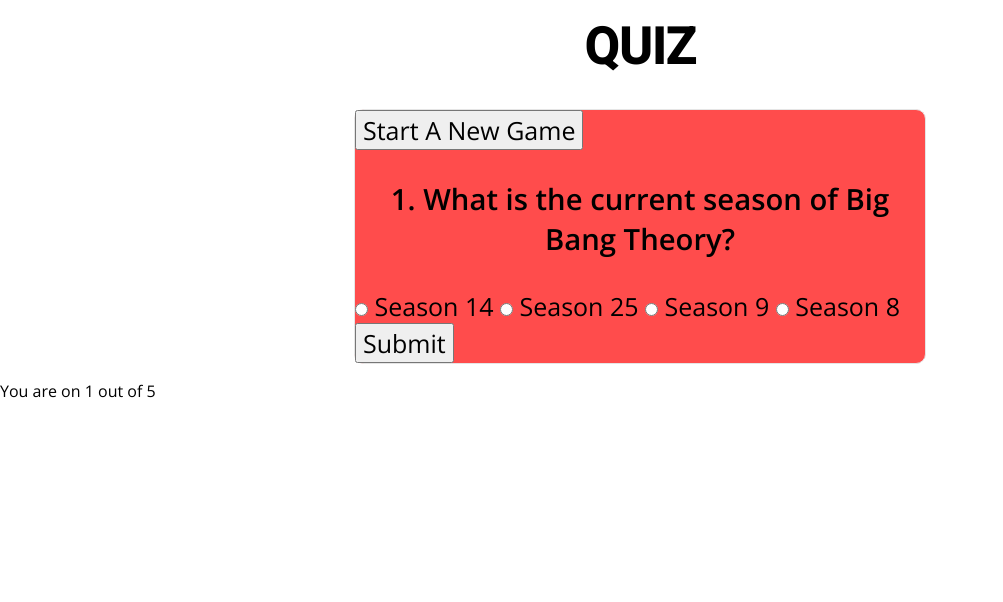
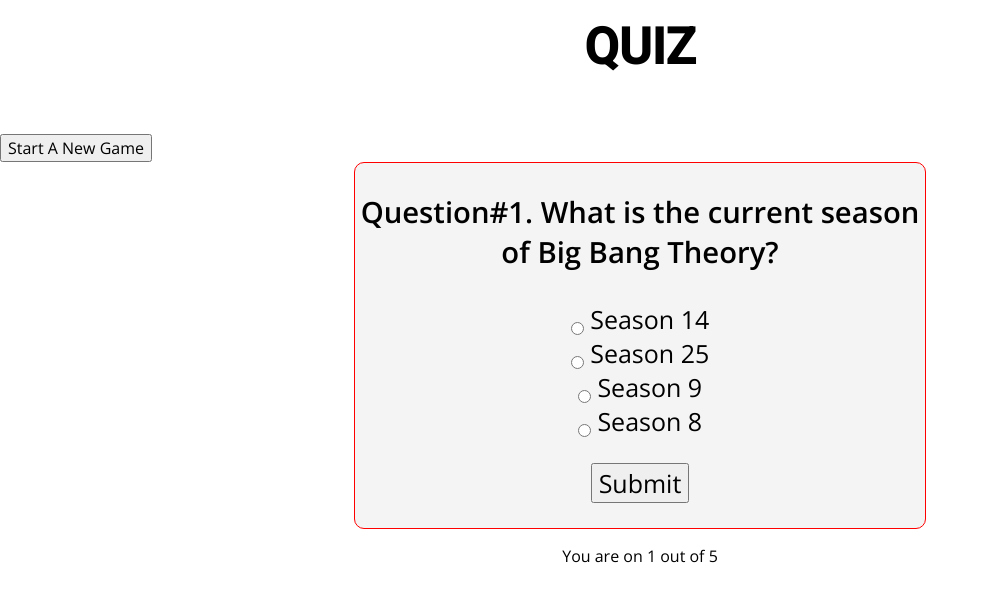
Before and after one commit to remekoh/Quiz-App, a plain HTML site: page index.html in a window 1280 px wide. Shown: the part 178-780 px from the top of the page, without its empty margins (0-1003 px from the left). Drawn offline with nearby package versions, Linux system fonts and the light colour scheme; a web font is replaced by a local one.

Commit message:
Fixed Styles

```diff
--- a/css/styles.css
+++ b/css/styles.css
@@ -26,18 +26,47 @@
 }
 
 .quiz-area{
-	background-color: rgba(255,0,0,0.7);
+	position: relative;
+  display: block;
+	background-color: rgba(239,239,239,0.7);
 	max-width: 570px;
 	margin: 0 auto;
+	font-size: 25px;
+	border: 1px solid #ff0000;
+	text-align: center;
 	border-radius: 10px;
-	font-size: 25px;
-	border: 1px solid #e5e5e5;
-}
-
-.quiz-area h3 {
-	text-align: center;
 }
 
 .quiz-area input {
 	padding-left: 25px;
 }
+
+.start-game {
+	margin-top: 25px;
+}
+
+label {
+  display: block;
+  padding-left: 15px;
+  text-indent: -15px;
+}
+
+input {
+  width: 13px;
+  height: 13px;
+  padding: 0;
+  margin:0;
+  vertical-align: bottom;
+  position: relative;
+  top: -1px;
+  *overflow: hidden;
+  text-align: justify;
+}
+
+.button-space {
+	margin: 25px 0;
+}
+
+footer{
+	text-align: center;
+}
--- a/index.html
+++ b/index.html
@@ -13,8 +13,8 @@
 				<img src="image/bbt_logo.png" alt="The Big Bang Theory Logo">
 				<h1>Quiz</h1>
 				</header><!-- /header -->
+				<button class="start-game">Start A New Game</button>
 				<div class="quiz-area">
-					<button class="start-game">Start A New Game</button>
 					<form type="submit">
 						<h3 class="question-header">Bazinga!</h3>
 						<label id="0">
@@ -33,14 +33,13 @@
 							<input type="radio" name="answers" value="3">
 							<span></span>
 						</label>
-						<button type="submit" name="" value="Submit">Submit</button>
+						<button type="submit" class="button-space" value="Submit">Submit</button>
 					</form>
-					<!-- <p>Lorem ipsum dolor sit amet, consectetur adipisicing elit. Magnam cumque velit sit eaque fugit, error ipsa officiis voluptate, ut possimus cum nostrum laudantium deleniti tempora eos perspiciatis alias natus repellendus.</p> -->
 				</div>
 				<footer>
 					<p class="question-out-of-total"></p>
 				</footer>
-				<script src="https://ajax.googleapis.com/ajax/libs/jquery/1.10.2/jquery.min.js"></script>
+				<script src="//ajax.googleapis.com/ajax/libs/jquery/1.10.2/jquery.min.js"></script>
 				<script src="js/quiz.js"></script>
 			</body>
 		</html>
--- a/js/quiz.js
+++ b/js/quiz.js
@@ -46,7 +46,8 @@
             }
             if (currentQuestionIndex === 4) {
                 $('.quiz-area').empty();
-                $('.quiz-area').append('You answered ' + userCorrectTotal + ' out of ' + questions.length);
+                $('.quiz-area').append('You answered ' + userCorrectTotal + ' out of ' + questions.length + ' questions correctly. ');
+                $('.question-out-of-total').empty();
             } else {
                 //Setup for the next question
                 currentQuestionIndex++;
@@ -81,7 +82,7 @@
 // Given a question object loads the next question on screen
 function loadQuestion(currentQuestion, currentIndex) {
     console.log('index: ' + currentIndex);
-    $('.question-header').text(currentIndex + '. ' + currentQuestion.questionText);
+    $('.question-header').text('Question' + '#' + currentIndex + '. ' + currentQuestion.questionText);
     console.log(currentQuestion.questionText);
     for (var i = 0; i < 4; i++) {
         console.log(currentQuestion.options[i]);
```
